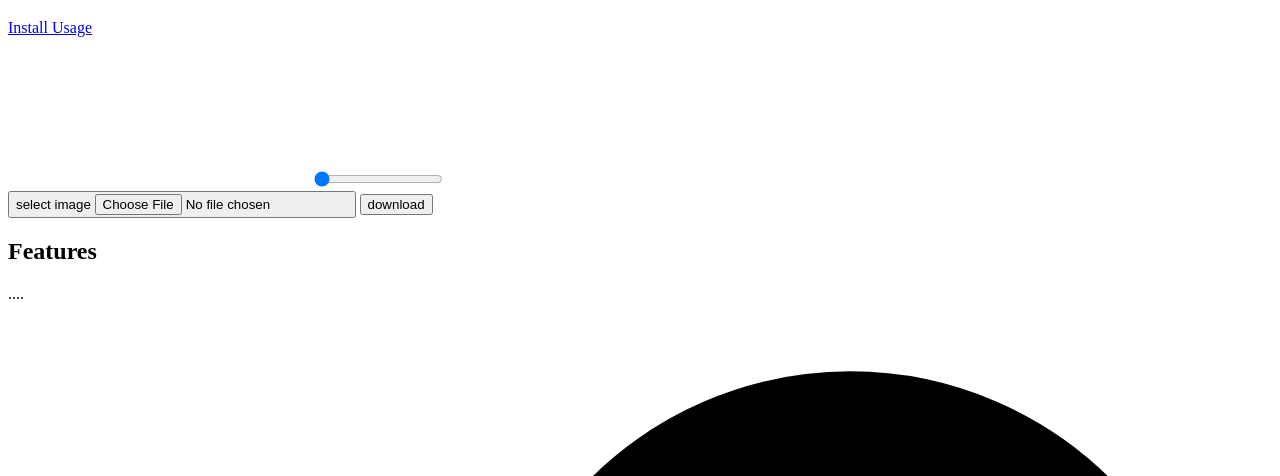
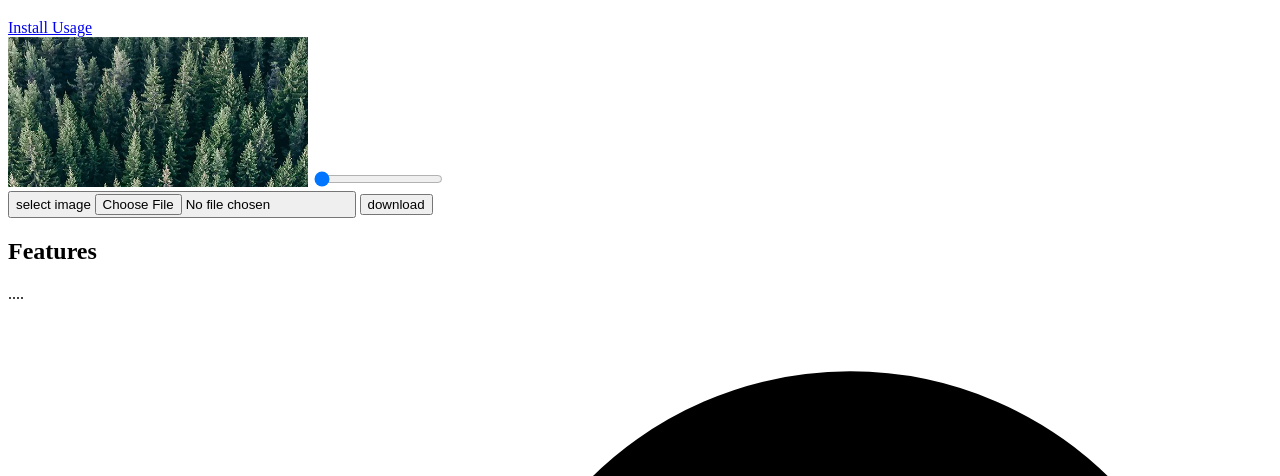
Before and after one commit to alijany/cropo, a React app: page src/index.html in a window 1280 px wide. Shown: the part 324-800 px from the top of the page. Built offline with nearby package versions, Linux system fonts and the light colour scheme.

Commit message:
fix image

```diff
--- a/src/test.tsx
+++ b/src/test.tsx
@@ -2,7 +2,7 @@ import image from './pine.webp'
 import { Cropo } from '../script'
 
 const cr = new Cropo({
-  // imageUrl: image,
+  imageUrl: image,
   canvas: document.getElementById('canvas') as HTMLCanvasElement,
   rangeInput: document.getElementById('myRange') as HTMLInputElement
 })
```
Also changed, not shown: docs/index.html (+1 -1 lines), docs/pine.d54da871.webp (added), 5 other files.
